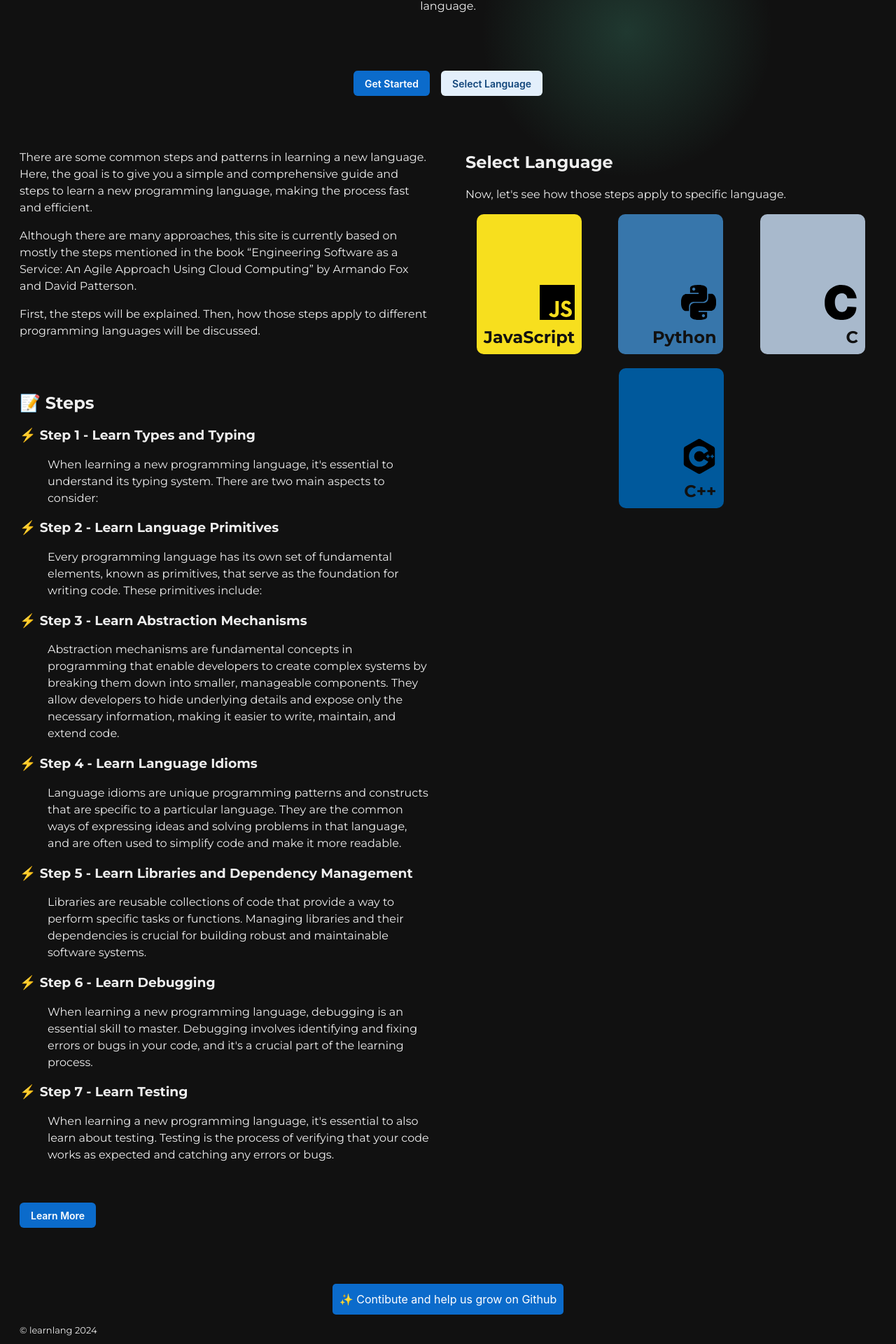
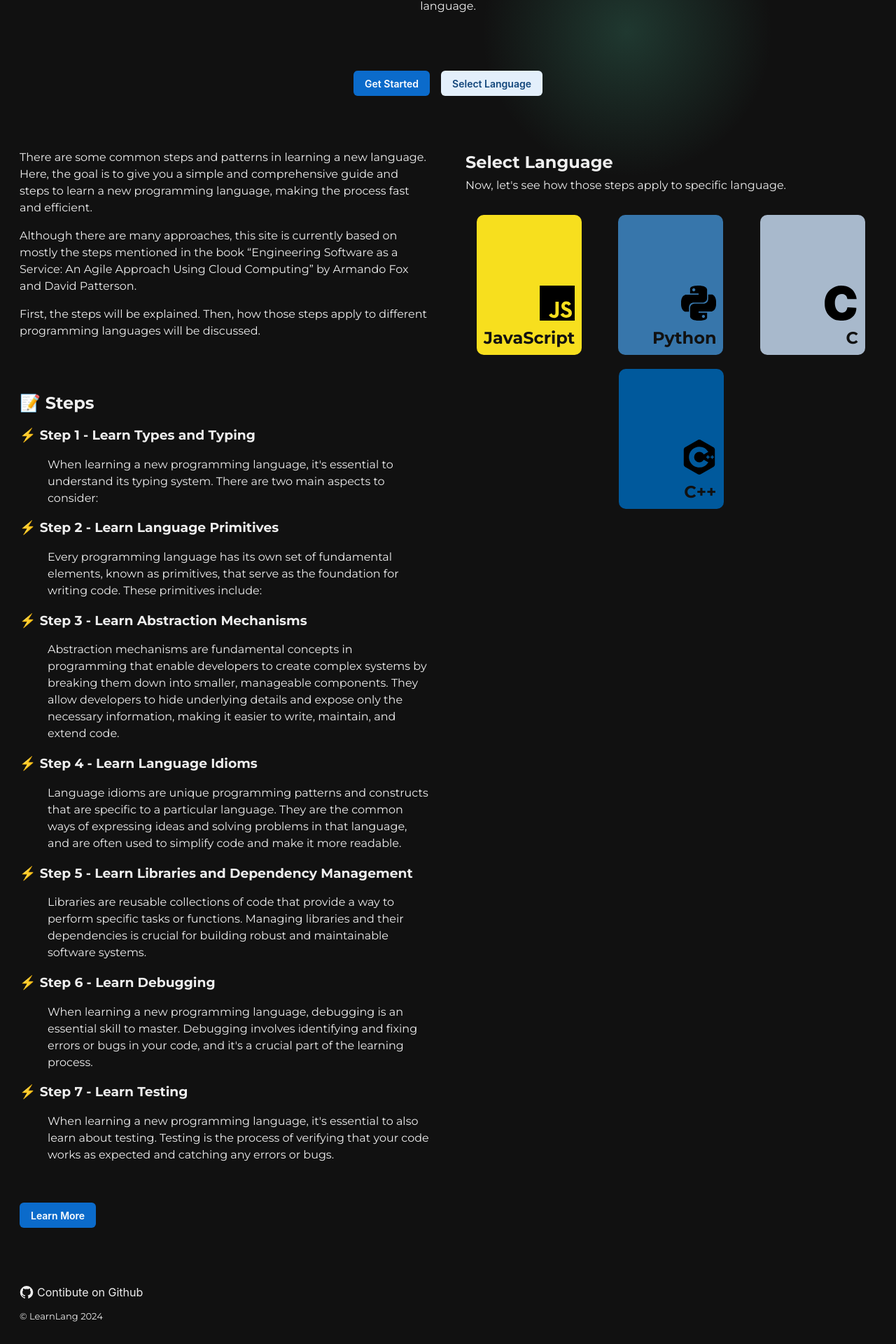
Before and after one commit to sujaudd1n/learnlang, a React (Vite) app: page / in a window 1280 px wide. Shown: the part 355-2275 px from the top of the page at 70% size. Built offline with nearby package versions, Linux system fonts and the light colour scheme; what showdown would draw is missing.

Commit message:
modify layout

```diff
--- a/package.json
+++ b/package.json
@@ -13,6 +13,7 @@
     "@emotion/css": "^11.13.0",
     "@emotion/react": "^11.13.0",
     "@emotion/styled": "^11.13.0",
+    "@mui/icons-material": "^5.16.7",
     "@mui/joy": "^5.0.0-beta.48",
     "react": "^18.3.1",
     "react-dom": "^18.3.1",
--- a/src/components/Footer.jsx
+++ b/src/components/Footer.jsx
@@ -1,30 +1,39 @@
 /** @jsxImportSource @emotion/react */
 import { css } from "@emotion/react"
-import { Link } from "@mui/joy"
+import { Link, Stack } from "@mui/joy"
+import GitHubIcon from '@mui/icons-material/GitHub';
 
 export default function Footer() {
     return (
-        <footer>
+        <footer
+            css={css`
+        max-width: var(--max-page-width);
+        margin: 0 auto;
+        `}
+        >
+            <Stack>
                 <Link
                     underline="none"
-                variant="solid"
                     target="_blank"
                     href="https://github.com/sujaudd1n/learnlang"
                     sx={{
-                    padding: "10px",
-                    display: "block",
-                    maxWidth: "fit-content",
-                    margin: "0 auto",
-                    borderRadius: "5px"
+                        color: "var(--text)",
                     }}
                 >
-                ✨ Contibute and help us grow on Github
+                    <GitHubIcon
+                        fontSize="small"
+                        sx={{ marginRight: "5px" }}
+                    />
+                    Contibute on Github
                 </Link>
                 <p
                     css={css`
             font-size: small;
             `}
-            >&copy; learnlang {new Date().getFullYear()}</p>
+                >
+                    &copy; LearnLang {new Date().getFullYear()}
+                </p>
+            </Stack>
         </footer >
     )
 }
--- /dev/null
+++ b/src/components/RenderedMarkdown.css
@@ -0,0 +1,23 @@
+.rendered-markdon h1 {
+    margin-top: 120px;
+}
+
+.rendered-markdown h2 {
+    margin-top: 80px;
+}
+
+.rendered-markdown h3 {
+    margin-top: 50px;
+}
+
+.rendered-markdown h4 {
+    margin-top: 40px;
+}
+
+.rendered-markdown h5 {
+    margin-top: 30px;
+}
+
+.rendered-markdown h6 {
+    margin-top: 20px;
+}
--- a/src/components/RenderedMarkdown.jsx
+++ b/src/components/RenderedMarkdown.jsx
@@ -3,6 +3,10 @@
 import { css } from "@emotion/react"
 import { useEffect, useState } from "react"
 import Showdown from "showdown";
+import ArrowBackIcon from '@mui/icons-material/ArrowBack';
+import { Button } from "@mui/joy";
+import { Link } from "react-router-dom";
+import "./RenderedMarkdown.css"
 
 const converter = new Showdown.Converter();
 
@@ -38,8 +42,26 @@ export default function RenderedMarkdown({ filepath }) {
     }
     return (
         <div
-            dangerouslySetInnerHTML={{ __html: converter.makeHtml(markdown) }}
+            className="rendered-markdown"
+            css={css`
+        max-width: 928px;
+        margin: 30px auto 100px auto;
+        `}
         >
-        </div>
+            <Link
+                to="/"
+            >
+                <Button variant="plain"
+                    startDecorator={<ArrowBackIcon />}
+                >
+                    Home
+                </Button>
+            </Link>
+
+            <div
+                dangerouslySetInnerHTML={{ __html: converter.makeHtml(markdown) }}>
+            </div>
+
+        </div >
     )
 }
--- a/src/components/SelectLang.jsx
+++ b/src/components/SelectLang.jsx
@@ -4,15 +4,24 @@ import LanguageCard from "./LanguageCard"
 
 
 
-export default function SelectLang({languages}) {
+export default function SelectLang({ languages }) {
     return (
         <div id="selectlang"
-        css={css`
+            css={css`
         flex-basis: 50%;
         `}
         >
-            <h2>Select Language</h2>
-            <p>
+            <h2
+            css={css`
+            margin-bottom: 0;
+            `}
+            >Select Language</h2>
+            <p
+            css={css`
+            margin-top: 7px;
+            margin-bottom: 30px;
+            `}
+            >
                 Now, let's see how those steps apply to specific language.
             </p>
             <div
--- a/src/components/Steps.jsx
+++ b/src/components/Steps.jsx
@@ -6,7 +6,6 @@ import stepDescription from "../data/stepDescription";
 import { Link as RouterLink } from "react-router-dom";
 import { Button } from "@mui/joy";
 
-const converter = new Showdown.Converter();
 
 function Step({ number }) {
     const title = stepDescription[number].title;
@@ -20,12 +19,13 @@ function Step({ number }) {
         >
             <h3>⚡ Step {number + 1} - {title}</h3>
             <p
-            css={css`
+                css={css`
             padding-left: 40px;
             `}
-            >{content}</p>
+            >
+                {content}
+            </p>
         </div>
-
     )
 }
 export default function Steps() {
--- a/src/index.css
+++ b/src/index.css
@@ -39,3 +39,7 @@ a:hover {
 p {
   line-height:1.5;
 }
+
+li + li {
+  margin-top: 8px;
+}
```
Also changed, not shown: public/steps.md (+24 -32 lines), 1 other file (tests, documents, lock files or other folders). Lines whose indentation alone changed are shown as unchanged.
